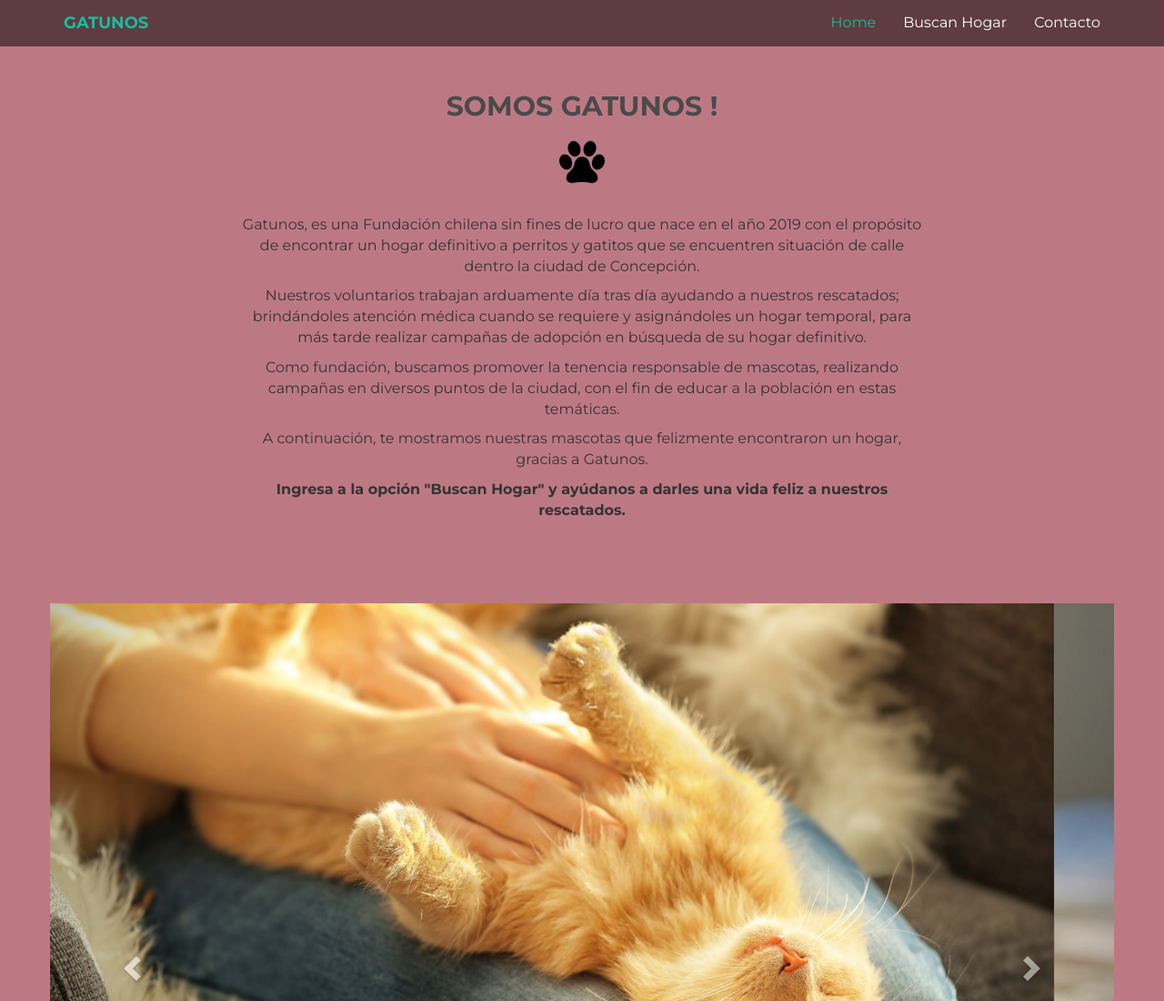
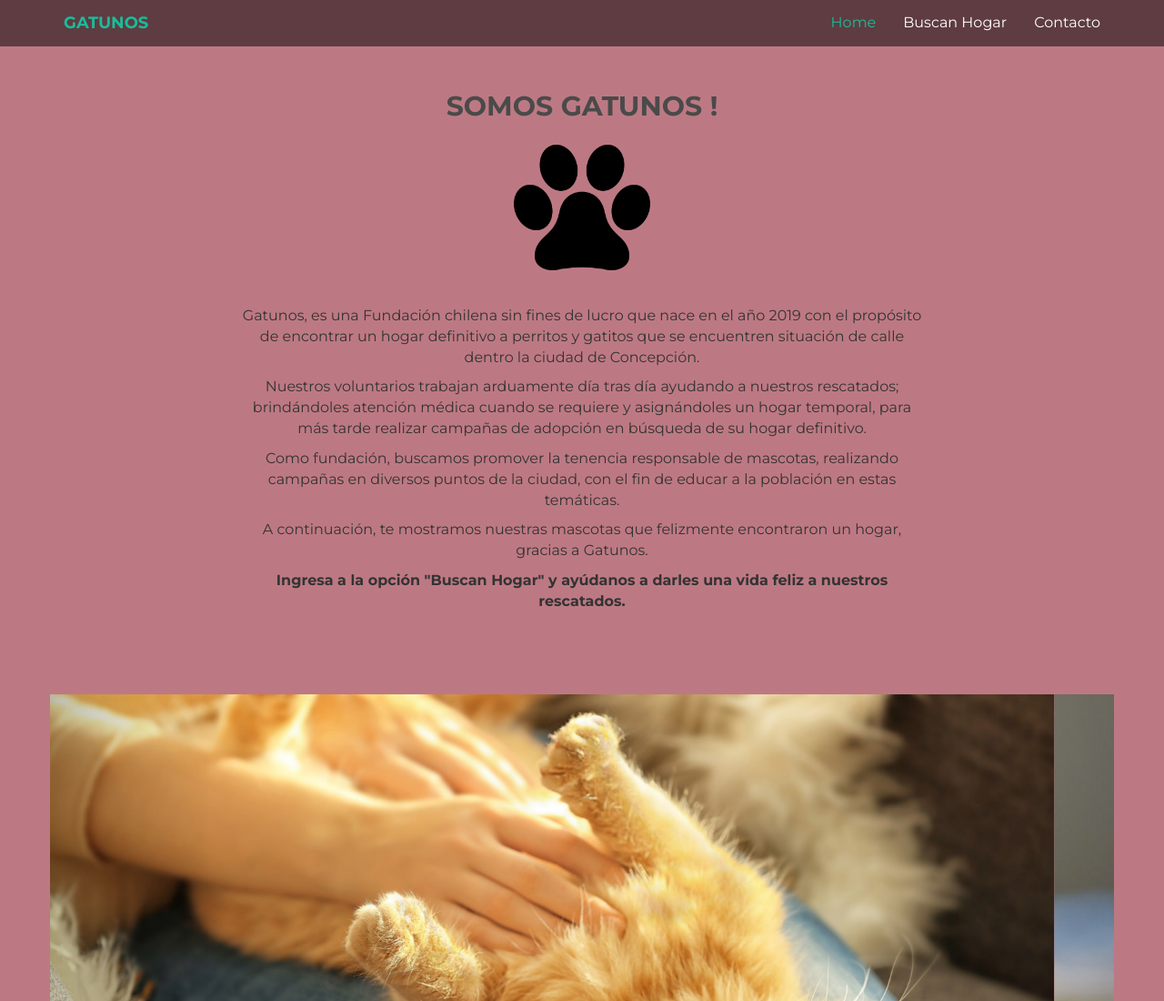
Before and after one commit to PamelaOriana1993Marzo20/GATUNOS-M1, a plain HTML site: page index.html in a window 1280 px wide. Shown: the top 1100 px of the page at 91% size. Drawn offline with nearby package versions, Linux system fonts and the light colour scheme.

Commit message:
Update index.html

```diff
--- a/index.html
+++ b/index.html
@@ -40,7 +40,7 @@
     <div class="row centered mt mb">
       <div class="col-lg-8 col-lg-offset-2">
       <h2>SOMOS GATUNOS !</h2>
-      <h2><img src="IMG/patita.png" width="50" height="50" alt="logo"></h2>
+      <h2><img src="IMG/patita.png" width="150" height="150" alt="logo"></h2>
         <br>
         <p>Gatunos, es una Fundación chilena sin fines de lucro que nace en el año 2019 con el propósito de encontrar un hogar definitivo a perritos y gatitos que se encuentren situación de calle dentro la ciudad de Concepción.
         </p>
```
